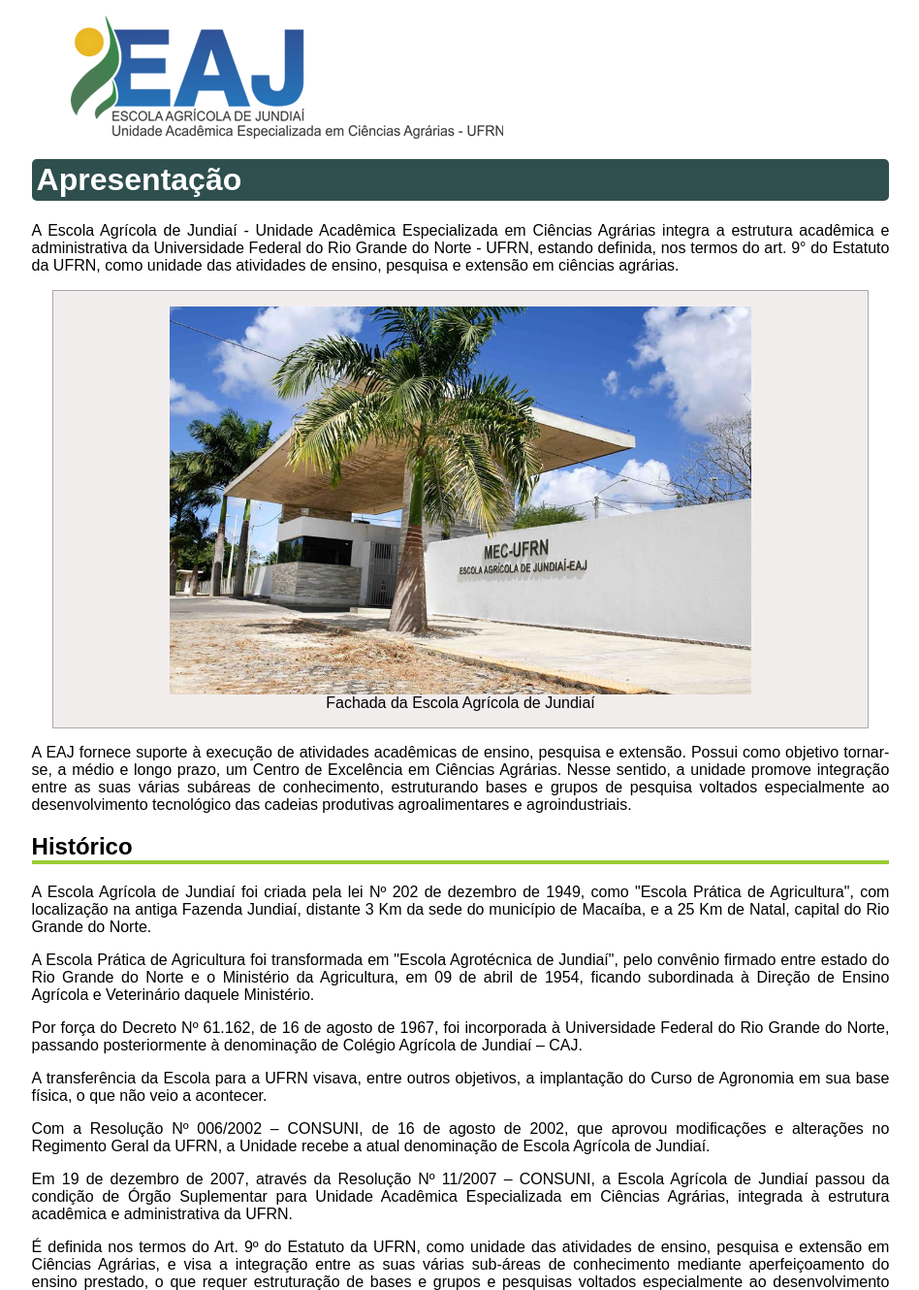
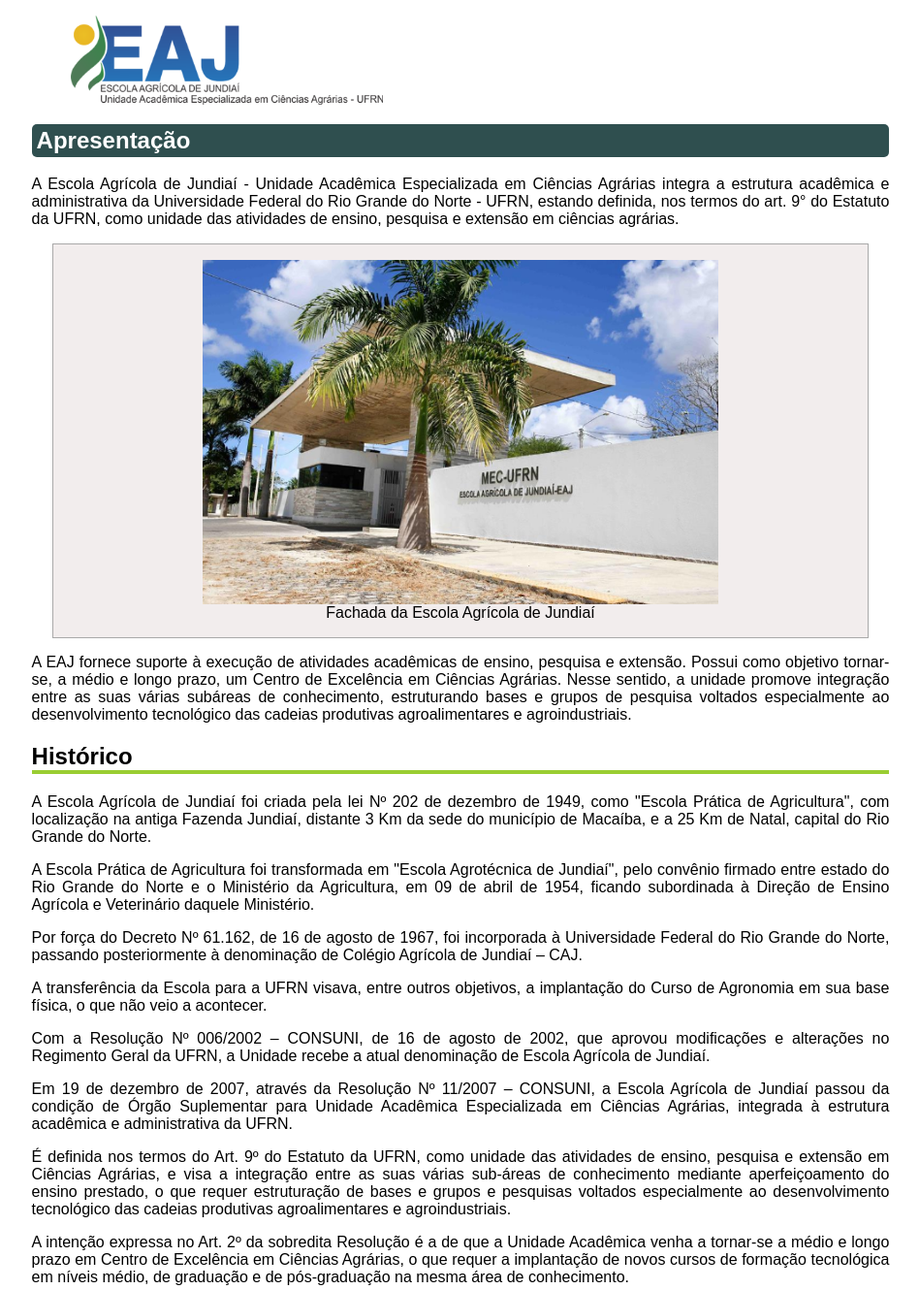
Before and after one commit to Gustavo053/FrontendUFRN, a plain HTML site: page Página da EAJ/index.html in a window 1280 px wide. Shown: the top 1330 px of the page at 97% size, without its empty margins (165-1113 px from the left). Drawn offline with Linux system fonts and the light colour scheme.

Commit message:
Otimizando código

```diff
--- a/Página da EAJ/index.html
+++ b/Página da EAJ/index.html
@@ -9,8 +9,9 @@
 <body class="corpo">
     <main class="dimensoesPrincipal">
         <figure>
-            <img src="logo.png" />
+            <img src="logo.png" width="40%"/>
         </figure>
+        <article>
             <div>
                 <h1 class="h1Border">Apresentação</h1>
             </div>
@@ -21,7 +22,7 @@
             </p>
             <div class="fundoFigura">
                 <figure class="meioFigura">
-                <img src="EAJ.png" />
+                    <img src="EAJ.png" width="70%">
                     <figcaption>Fachada da Escola Agrícola de Jundiaí</figcaption>
                 </figure>
             </div>
@@ -31,6 +32,8 @@
                 promove integração entre as suas várias subáreas de conhecimento, estruturando bases e grupos de pesquisa
                 voltados especialmente ao desenvolvimento tecnológico das cadeias produtivas agroalimentares e agroindustriais.
             </p>
+        </article>
+        <article>
             <section>
                 <h2 class="bordElement">Histórico</h2>
                 <p>
@@ -72,6 +75,8 @@
                     formação tecnológica em níveis médio, de graduação e de pós-graduação na mesma área de conhecimento.
                 </p>
             </section>
+        </article>
+        <article>
             <section>
                 <h2 class="bordElement">Cursos</h2>
                 <p>
@@ -96,6 +101,7 @@
                     <li>Aquicultura</li>
                 </ul>
             </section>
+        </article>
     </main>
     <footer class="bordFooter">
         <address class="pFooter">
```
Lines whose indentation alone changed are shown as unchanged.
